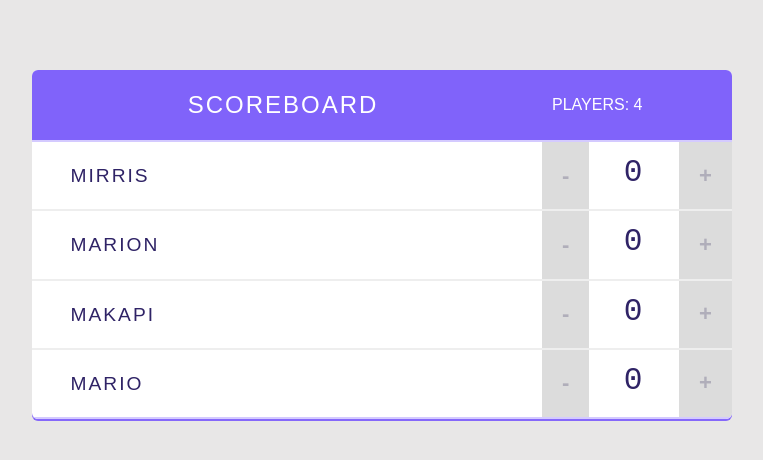
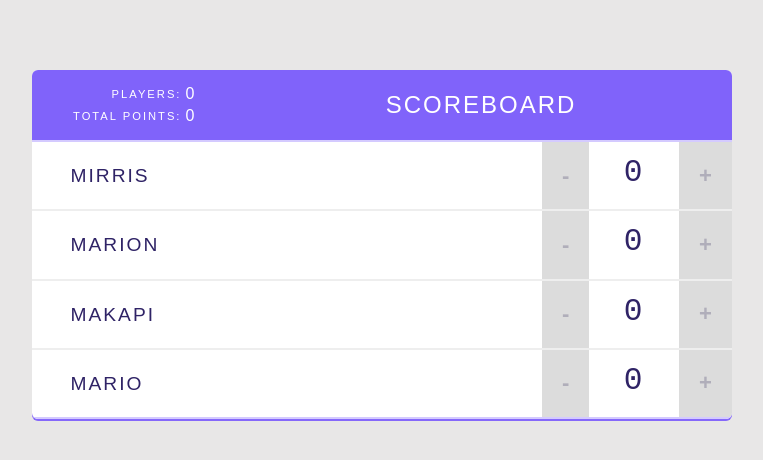
Before and after one commit to dainyleen/uno, a React (Create React App) app: page / in a window 1280 px wide. Shown: the top 460 px of the page, without its empty margins (258-1021 px from the left). Built offline with nearby package versions, Linux system fonts and the light colour scheme.

Commit message:
Imported Stats component to Header.js file

```diff
--- a/src/components/App.js
+++ b/src/components/App.js
@@ -48,7 +48,7 @@ class App extends Component {
       <div className="scoreboard">
         <Header
           title="Scoreboard"
-          totalPlayers={this.state.players.length}
+          players={this.state.players}
         />
 
         {/* Players list */}
--- a/src/components/Header.js
+++ b/src/components/Header.js
@@ -1,10 +1,12 @@
 import React from 'react'
+
+import Stats from './Stats'
 
 const Header = (props) => {
   return (
     <header>
+      <Stats players={props.players} />
       <h1>{ props.title }</h1>
-      <span className="stats">Players: {props.totalPlayers}</span>
     </header>
   )
 }
--- a/src/components/Stats.js
+++ b/src/components/Stats.js
@@ -2,7 +2,18 @@ import React from 'react'
 
 const Stats = (props) => {
   return (
-
+    <table className="stats">
+      <tbody>
+        <tr>
+          <td>Players:</td>
+          <td>0</td>
+        </tr>
+        <tr>
+          <td>Total Points:</td>
+          <td>0</td>
+        </tr>
+      </tbody>
+    </table>
   )
 }
 
```
